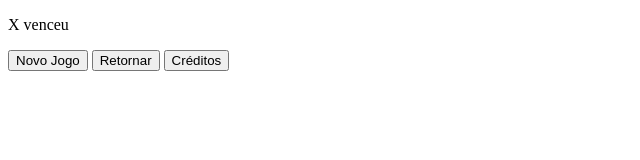
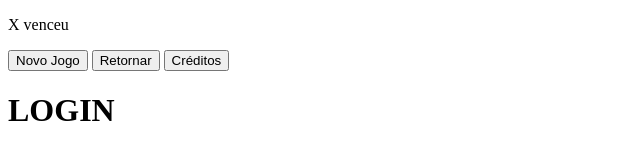
Before and after one commit to GustavoStarling/Jogo-da-velha, a plain HTML site: page index.html in a window 1280 px wide. Shown: the whole page, without its empty margins (0-640 px from the left). Drawn offline with Linux system fonts and the light colour scheme.

Commit message:
Update index.html

```diff
--- a/index.html
+++ b/index.html
@@ -26,5 +26,9 @@
         <button id="btn-retorno">Retornar</button>
         <button id="btn-creditos">Créditos</button>
     </div>
+    <div id="login-aparece">
+        <div id="titulo">
+            <h1>LOGIN</h1>
+        </div>
 </body>
 </html>
```
